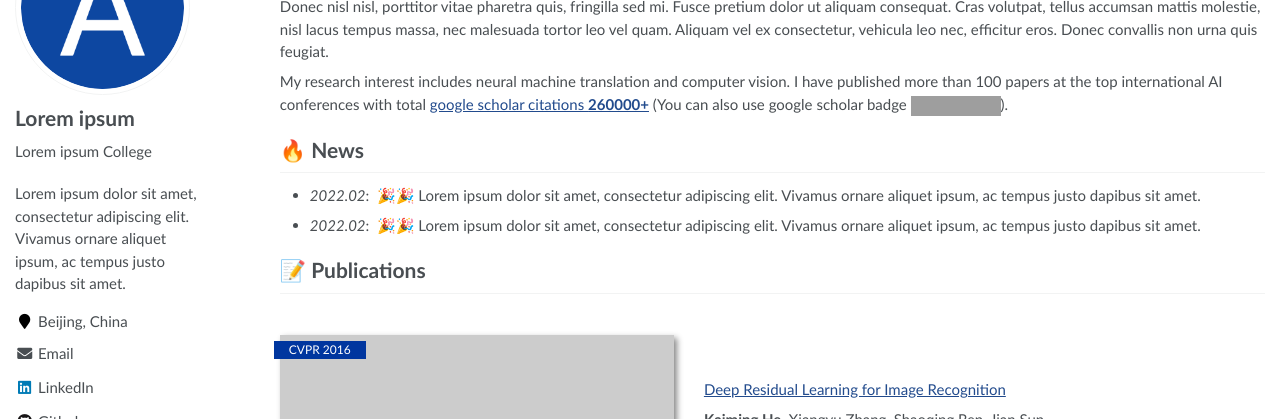
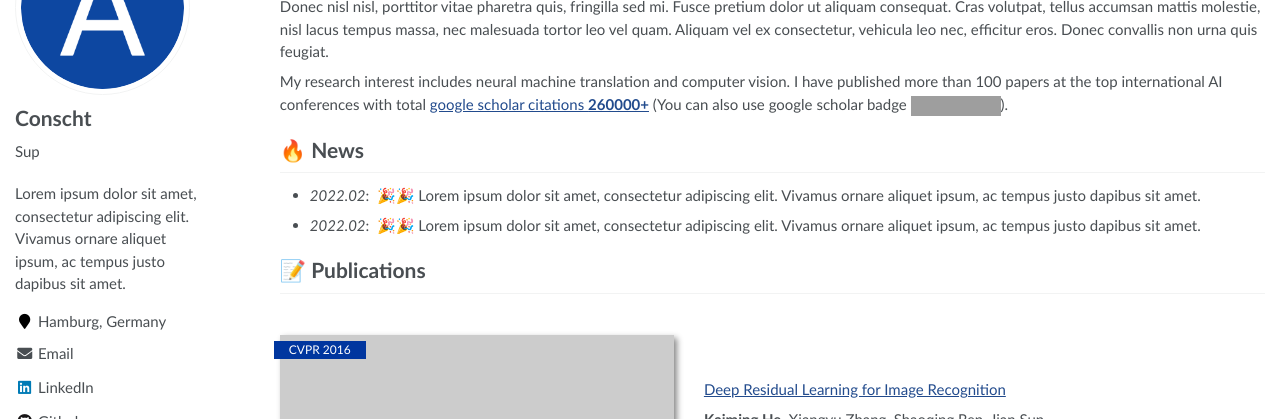
Before and after one commit to Conscht/conscht.github.io, a Jekyll site: the page built from _pages/about.md, in a window 1280 px wide. Shown: the part 171-590 px from the top of the page. Built offline with Jekyll 4.4.1, drawn with Linux system fonts in a browser that asks for light colours; grey boxes are pictures that could not be loaded.

Commit message:
further adjust users

```diff
--- a/_config.yml
+++ b/_config.yml
@@ -21,10 +21,10 @@ baidu_site_verification  :  # get baidu_site_verification from https://ziyuan.ba
 
 # Site Author
 author:
-  name             : "Lorem ipsum"
+  name             : "Conscht"
   avatar           : "images/android-chrome-512x512.png"
-  bio              : "Lorem ipsum College"
-  location         : "Beijing, China"
+  bio              : "Sup"
+  location         : "Hamburg, Germany"
   employer         :
   pubmed           :
   googlescholar    : "https://scholar.google.com/citations?user=YOUR_GOOGLE_SCHOLAR_ID"
```
